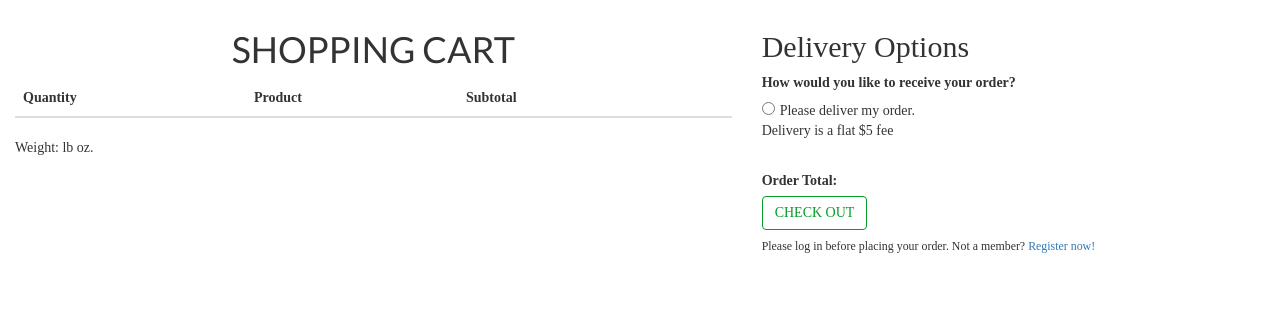
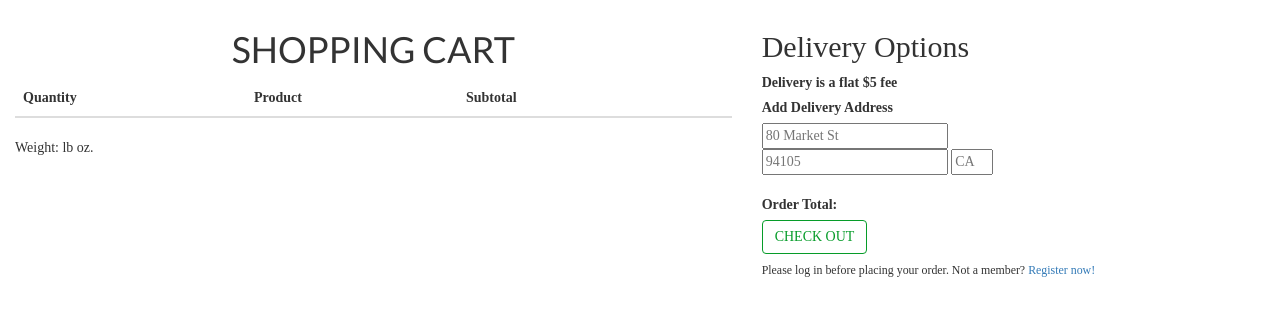
Before and after one commit to khaledAFS/devops-camp-lab, a Flask app: page /cart in a window 1280 px wide. Shown: the part 52-368 px from the top of the page. Run offline with Flask 2, Linux system fonts and the light colour scheme; data that the repository does not hold is empty; some libraries are stand-ins or nearby versions; some web fonts are replaced.

Commit message:
edited form on cart.html

```diff
--- a/templates/cart.html
+++ b/templates/cart.html
@@ -98,13 +98,9 @@
 {% else %}
 	{% raw %}
 	    <form name="deliveryOptions" ng-controller="FormController as formCtrl" ng-submit="deliveryOptions.$valid && validateDelivery()" novalidate>
-		<label>How would you like to receive your order?</label><br>
 
-		<input ng-model="deliveryForm.delivery" type="radio" name="delivery" value="delivery" required>Please deliver my order.<br>
-
-		<p>Delivery is a flat $5 fee</p>
-		<div ng-switch="deliveryForm.delivery">
-		    <div ng-switch-when="delivery">
+		<label>Delivery is a flat $5 fee</label><br>
+		<div>
 			<div ng-if="customer.street_address">
 			    <input type="radio" name="which_address" value="my_address" ng-model="deliveryForm.which_address">Use the address I have on file:<br>
 			    <p>{{ customer.street_address }}<br>
@@ -124,7 +120,6 @@
 			<input type="text" name="zipcode" ng-model="deliveryForm.zipcode" placeholder="94105">
 			<input type="text" name="state" ng-model="deliveryForm.state" placeholder="CA" maxlength="2" size="2"><br>
 			</div>
-		    </div>
 		</div>
 		<br><label>Order Total: {{ deliveryForm.delivery==="delivery" ? cartPrice + 5 : cartPrice | currency }}</label><br>
 		<input type="submit" class="btn btn-default checkout" value="Check Out"><br><br>
```
